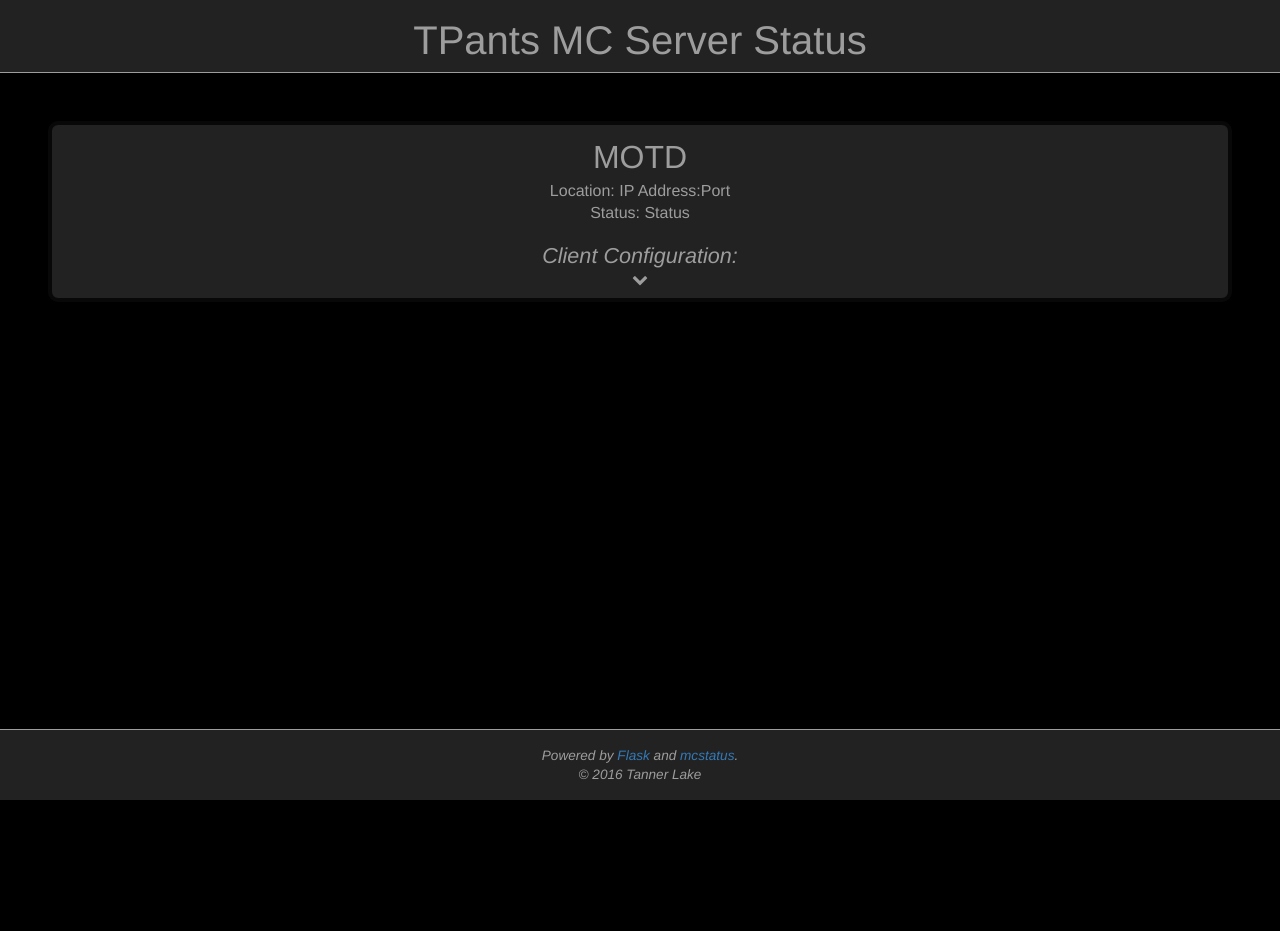
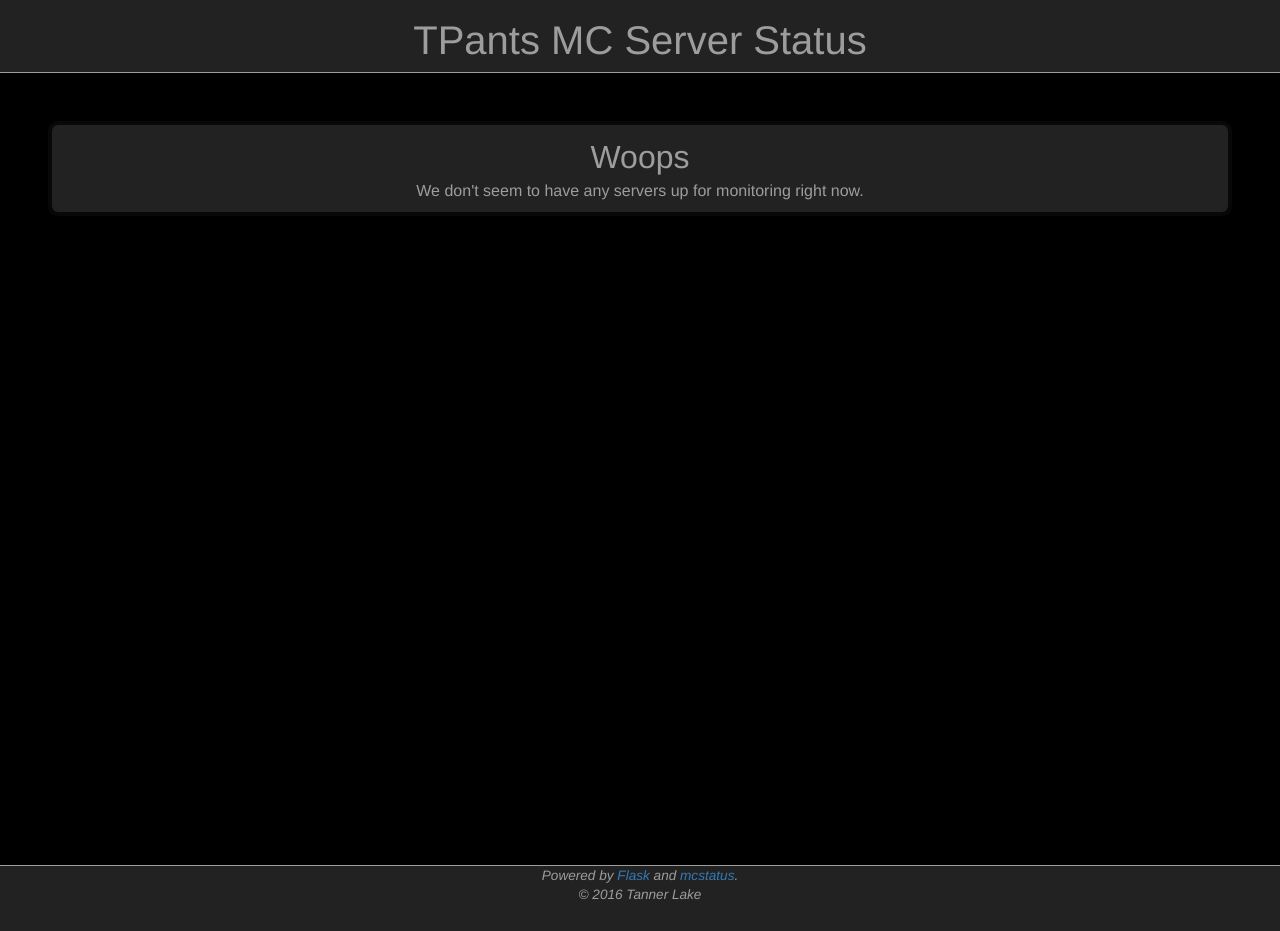
Before and after one commit to tlake/mc_site, a Flask app: page / in a window 1280 px wide. Before the commit the page ends 800 px from the top, so only its background shows below. Run offline with Flask 2, Linux system fonts and the light colour scheme; data that the repository does not hold is empty; some libraries are stand-ins or nearby versions.

Commit message:
View finished!
- View now queries db to retrieve servers
- Template updates to display information from view
- CSS tweaks
  - Removal of unused CSS files generated by Compass
  - Renamed screen to default for .sass (and thus .css) file(s)

```diff
--- a/mc_status.py
+++ b/mc_status.py
@@ -6,9 +6,13 @@ information.
 """
 
 from flask import Flask, render_template
+from flask.ext.misaka import Misaka
 from flask.ext.sqlalchemy import SQLAlchemy
+
 from flask_admin import Admin
 from flask_admin.contrib.sqla import ModelView
+
+from mcstatus import MinecraftServer
 
 
 ################################
@@ -16,6 +20,7 @@ from flask_admin.contrib.sqla import ModelView
 ################################
 
 app = Flask(__name__)
+Misaka(app)
 app.config.update(
     DEBUG=True,
     SECRET_KEY="man, who knows?",
@@ -34,8 +39,9 @@ class Server(db.Model):
     """Server model."""
 
     id = db.Column(db.Integer, primary_key=True)
-    server_address = db.Column(db.String(16))
-    server_port = db.Column(db.String(8))
+    address = db.Column(db.String(16))
+    port = db.Column(db.Integer)
+    modpack_version = db.Column(db.String(64))
     client_config = db.Column(db.Text)
     created = db.Column(
         db.DateTime,
@@ -61,8 +67,51 @@ admin.add_view(ModelView(Server, db.session))
 @app.route("/")
 def index():
     """Index (and only) page of site."""
-    servers = {"testkey": "testvalue"}
-    return render_template("index.html", servers=servers)
+    server_objects = Server.query.all()
+    render_obj = []
+
+    for server in server_objects:
+        address = server.address
+        port = server.port
+        conn = MinecraftServer(address, port)
+
+        try:
+            conn.ping()
+            add_to_render = {}
+            q = conn.query()
+
+            # import pdb; pdb.set_trace()
+
+            motd = q.motd
+            players = {
+                "max": q.players.max,
+                "online": q.players.online,
+                "names": q.players.names,
+            }
+            jar_version = q.software.version
+
+            add_to_render.update({
+                "address": address,
+                "port": port,
+                "modpack_version": server.modpack_version,
+                "client_config": server.client_config,
+                "status": "Online",
+                "motd": motd,
+                "players": players,
+                "jar_version": jar_version,
+            })
+
+            render_obj.append(add_to_render)
+        except ConnectionRefusedError:
+            render_obj.append({
+                "address": address,
+                "port": port,
+                "modpack_version": server.modpack_version,
+                "client_config": server.client_config,
+                "status": "Offline",
+            })
+
+    return render_template("index.html", servers=render_obj)
 
 
 if __name__ == "__main__":
--- a/static/css/screen.css
+++ b/static/css/default.css
@@ -63,7 +63,7 @@ article, aside, details, figcaption, figure, footer, header, hgroup, main, menu,
   display: block;
 }
 
-/* line 21, ../sass/screen.sass */
+/* line 24, ../sass/default.sass */
 html {
   height: 100%;
   box-sizing: border-box;
@@ -71,102 +71,146 @@ html {
   text-align: center;
 }
 
-/* line 27, ../sass/screen.sass */
+/* line 30, ../sass/default.sass */
 h1 {
   font-size: 2.5em;
 }
 
-/* line 31, ../sass/screen.sass */
+/* line 33, ../sass/default.sass */
 h2 {
   font-size: 2em;
   padding: 0.2em;
 }
 
-/* line 35, ../sass/screen.sass */
+/* line 37, ../sass/default.sass */
 h3 {
   font-size: 1.35em;
   padding: 0.2em;
 }
 
-/* line 39, ../sass/screen.sass */
+/* line 41, ../sass/default.sass */
 h4 {
   font-size: 0.85em;
   padding: 0.2em;
 }
 
-/* line 43, ../sass/screen.sass */
+/* line 45, ../sass/default.sass */
 a {
   color: #337ab7;
   text-decoration: none;
 }
 
-/* line 47, ../sass/screen.sass */
+/* line 49, ../sass/default.sass */
 p {
   padding: 0.2em 0em;
 }
 
-/* line 50, ../sass/screen.sass */
+/* line 52, ../sass/default.sass */
 body {
-  position: relative;
-  margin: 0;
   height: 100%;
   background-color: black;
 }
 
-/* line 59, ../sass/screen.sass */
+/* line 56, ../sass/default.sass */
 header {
   background-color: #222;
   color: #9d9d9d;
   height: 4.5em;
   border-bottom: 1px solid #9d9d9d;
 }
-/* line 63, ../sass/screen.sass */
+/* line 60, ../sass/default.sass */
 header h1 {
   padding: 0.5em;
 }
 
-/* line 66, ../sass/screen.sass */
+/* line 63, ../sass/default.sass */
 #main-container {
-  margin: 0 auto;
-  padding: 3em;
+  min-height: 100%;
+  margin-bottom: 4.0625em;
 }
 
-/* line 70, ../sass/screen.sass */
+/* line 67, ../sass/default.sass */
+#main-container:after {
+  content: "";
+  display: block;
+}
+
+/* line 71, ../sass/default.sass */
+footer, #main-container:after {
+  height: 4.0625em;
+}
+
+/* line 74, ../sass/default.sass */
 footer {
   background-color: #222;
   color: #9d9d9d;
   font-style: italic;
   border-top: 1px solid #9d9d9d;
-  position: absolute;
-  right: 0;
-  bottom: 0;
-  left: 0;
-  padding: 1rem;
 }
 
-/* line 80, ../sass/screen.sass */
+/* line 79, ../sass/default.sass */
+.info {
+  font-weight: bold;
+}
+
+/* line 82, ../sass/default.sass */
+.Online {
+  color: #093;
+}
+
+/* line 85, ../sass/default.sass */
+.Offline {
+  color: #dd0909;
+}
+
+/* line 88, ../sass/default.sass */
 .panel {
   background-color: #222;
   color: #9d9d9d;
+  margin: 3em;
   padding: 10px 20px 10px;
   border: 4px solid #080808;
   border-radius: 10px;
 }
 
-/* line 86, ../sass/screen.sass */
+/* line 95, ../sass/default.sass */
+.players-list {
+  font-style: italic;
+}
+
+/* line 98, ../sass/default.sass */
 .pulldown-toggle {
   font-style: italic;
   padding-top: 1em;
 }
 
-/* line 90, ../sass/screen.sass */
+/* line 102, ../sass/default.sass */
 .pulldown {
   display: none;
 }
 
-/* line 93, ../sass/screen.sass */
+/* line 105, ../sass/default.sass */
 .pulldown-content {
   border: 1px solid #9d9d9d;
-  padding: 10px;
+  padding: 1em 4em;
   margin: 10px 0px;
+  text-align: left;
+  line-height: 1.5em;
 }
+/* line 111, ../sass/default.sass */
+.pulldown-content h3 {
+  padding-top: 1em;
+}
+/* line 113, ../sass/default.sass */
+.pulldown-content ol {
+  list-style-type: lower-alpha;
+  padding-left: 2em;
+}
+
+/* line 117, ../sass/default.sass */
+code {
+  font-family: "Lucida Console", Monaco, monospace;
+  padding: 0em 0.125em;
+  background-color: #2f2f2f;
+  border: 1px solid #555555;
+}
--- a/static/css/ie.css
+++ /dev/null
@@ -1,5 +0,0 @@
-/* Welcome to Compass. Use this file to write IE specific override styles.
- * Import this file using the following HTML or equivalent:
- * <!--[if IE]>
- *   <link href="/stylesheets/ie.css" media="screen, projection" rel="stylesheet" type="text/css" />
- * <![endif]--> */
--- a/static/css/print.css
+++ /dev/null
@@ -1,3 +0,0 @@
-/* Welcome to Compass. Use this file to define print styles.
- * Import this file using the following HTML or equivalent:
- * <link href="/stylesheets/print.css" media="print" rel="stylesheet" type="text/css" /> */
--- a/static/sass/screen.sass
+++ b/static/sass/default.sass
@@ -3,9 +3,12 @@
 @import "compass/css3/transition"
 
 
-$default-font-face: "Helvetica Neue",Helvetica,Arial,sans-serif
+$default-font-face: "Helvetica Neue", Helvetica, Arial, sans-serif
+$code-font-face: "Lucida Console", Monaco, monospace
+$default-font-color: #9d9d9d
+$online-font-color: #093
+$offline-font-color: #dd0909
 $default-bg-color: #222
-$default-font-color: #9d9d9d
 $light-border-color: #9d9d9d
 $dark-border-color: #080808
 $header-height: 4.5em
@@ -26,7 +29,6 @@ html
 
 h1
   font-size: 2.5em
-  // padding: 0.2em
 
 h2
   font-size: 2em
@@ -48,12 +50,7 @@ p
   padding: 0.2em 0em
 
 body
-  // padding-top: $header-height
-  // padding-bottom: $footer-height
-  position: relative
-  margin: 0
   height: 100%
-  // padding-bottom: 6rem
   background-color: darken($default-bg-color, 20%)
 
 header
@@ -64,24 +61,39 @@ header
     padding: 0.5em
 
 #main-container
-  margin: 0 auto
-  padding: 3em
+  min-height: 100%
+  margin-bottom: 4.0625em
+
+#main-container:after
+  content: ""
+  display: block
+
+footer, #main-container:after
+  height: 4.0625em
 
 footer
   +default-theme
   font-style: italic
   border-top: 1px solid $light-border-color
-  position: absolute
-  right: 0
-  bottom: 0
-  left: 0
-  padding: 1rem
+
+.info
+  font-weight: bold
+
+.Online
+  color: $online-font-color
+
+.Offline
+  color: $offline-font-color
 
 .panel
   +default-theme
+  margin: 3em
   padding: 10px 20px 10px
   border: 4px solid $dark-border-color
   border-radius: 10px
+
+.players-list
+  font-style: italic
 
 .pulldown-toggle
   font-style: italic
@@ -92,5 +104,18 @@ footer
 
 .pulldown-content
   border: 1px solid $light-border-color
-  padding: 10px
+  padding: 1em 4em
   margin: 10px 0px
+  text-align: left
+  line-height: 1.5em
+  h3
+    padding-top: 1em
+  ol
+    list-style-type: lower-alpha
+    padding-left: 2em
+
+code
+  font-family: $code-font-face
+  padding: 0em 0.125em
+  background-color: lighten($default-bg-color, 5%)
+  border: 1px solid lighten($default-bg-color, 20%)
--- a/static/sass/ie.sass
+++ /dev/null
@@ -1,6 +0,0 @@
-/*
-  Welcome to Compass. Use this file to write IE specific override styles.
-  Import this file using the following HTML or equivalent:
-  <!--[if IE]>
-    <link href="/stylesheets/ie.css" media="screen, projection" rel="stylesheet" type="text/css" />
-  <![endif]-->
--- a/static/sass/print.sass
+++ /dev/null
@@ -1,4 +0,0 @@
-/*
-  Welcome to Compass. Use this file to define print styles.
-  Import this file using the following HTML or equivalent:
-  <link href="/stylesheets/print.css" media="print" rel="stylesheet" type="text/css" />
--- a/templates/index.html
+++ b/templates/index.html
@@ -2,35 +2,54 @@
 <html>
 <head>
   <link rel="stylesheet" href="https://maxcdn.bootstrapcdn.com/font-awesome/4.5.0/css/font-awesome.min.css">
-  <link href="/static/css/screen.css" media="screen, projection" rel="stylesheet" type="text/css" />
+  <link href="/static/css/default.css" media="screen, projection" rel="stylesheet" type="text/css" />
   <title>TPants MC</title>
 </head>
 <body>
-  <header>
-    <h1>TPants MC Server Status</h1>
-  </header>
-
   <div id="main-container">
 
+    <header>
+      <h1>TPants MC Server Status</h1>
+    </header>
+
+  {% if servers %}
+  {% for server in servers %}
     <div class="panel">
-      <h2>MOTD</h2>
-      <p>Location: IP Address:Port</p>
-      <p>Status: Status</p>
+      <h2>{{ server.motd }}</h2>
+      <p>Modpack Version: <span class="info">{{ server.modpack_version }}</span></p>
+      {% if server.jar_version %}
+      <p>Jarfile Version: {{ server.jar_version }}</p>
+      {% endif %}
+      <p>Location: <span class="info">{{ server.address }}:{{ server.port }}</span></p>
+      <p>Status: <span class="info {{ server.status }}">{{ server.status }}</span></p>
+      {% if server.players %}
+      <p>{{ server.players.online }}/{{ server.players.max }} Players</p>
+      <ul class="players-list">
+        {% for player in server.players.names %}
+          <li>{{ player }}</li>
+        {% endfor %}
+      </ul>
+      {% endif %}
       <div class="pulldown-toggle">
         <h3>Client Configuration:</h3>
         <i class="fa fa-chevron-down"></i>
       </div>
       <div class="pulldown">
         <div class="pulldown-content">
-          <p>{{ servers.testkey }}</p>
-          <p>Lorem ipsum</p>
-          <p>Blah fuckin blah</p>
+          {{ server.client_config|markdown }}
         </div>
         <div class="pulldown-close">
           <i class="fa fa-chevron-up"></i>
         </div>
       </div>
     </div>
+    {% endfor %}
+    {% else %}
+    <div class="panel">
+      <h2>Woops</h2>
+      <p>We don't seem to have any servers up for monitoring right now.</p>
+    </div>
+    {% endif %}
 
   </div>
 
```
